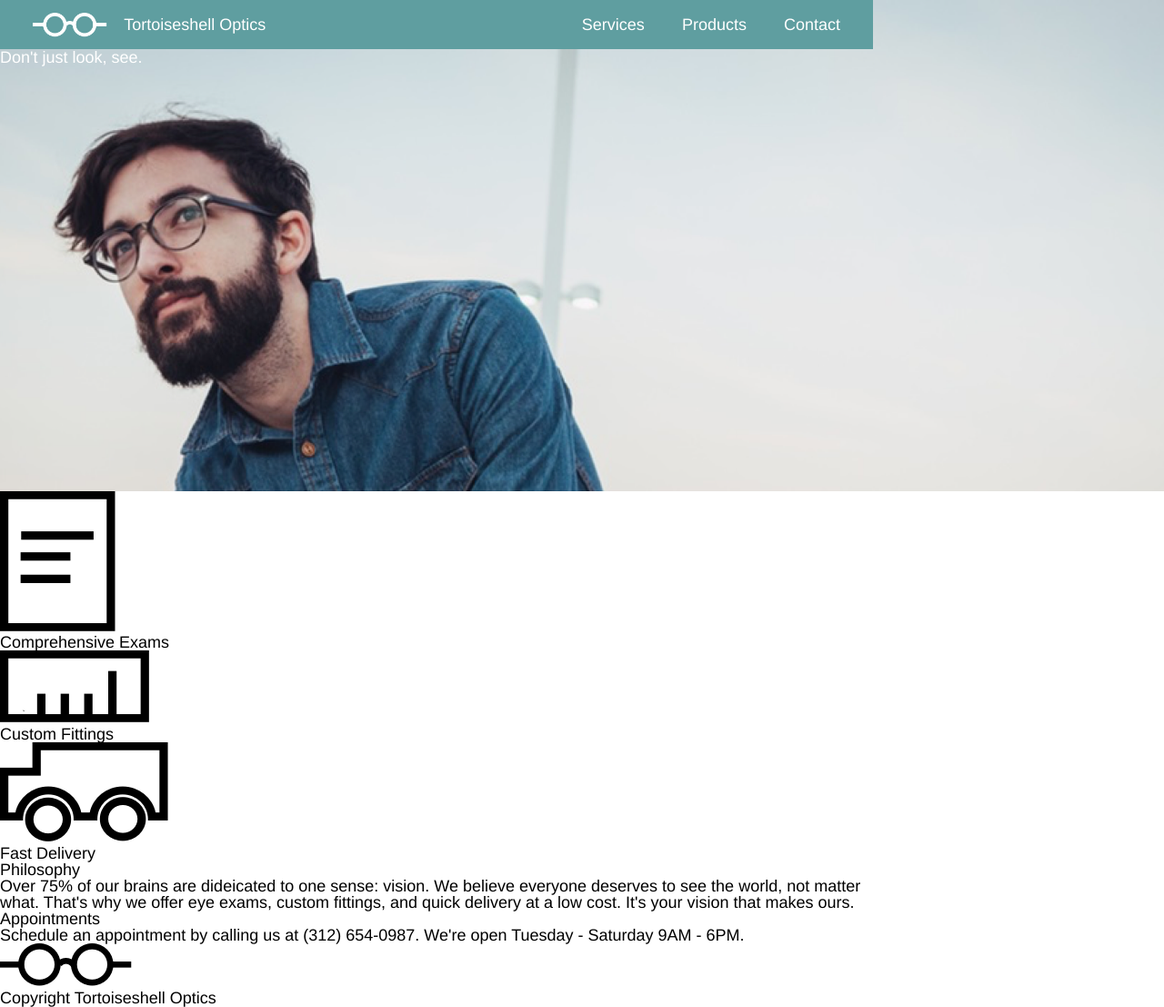
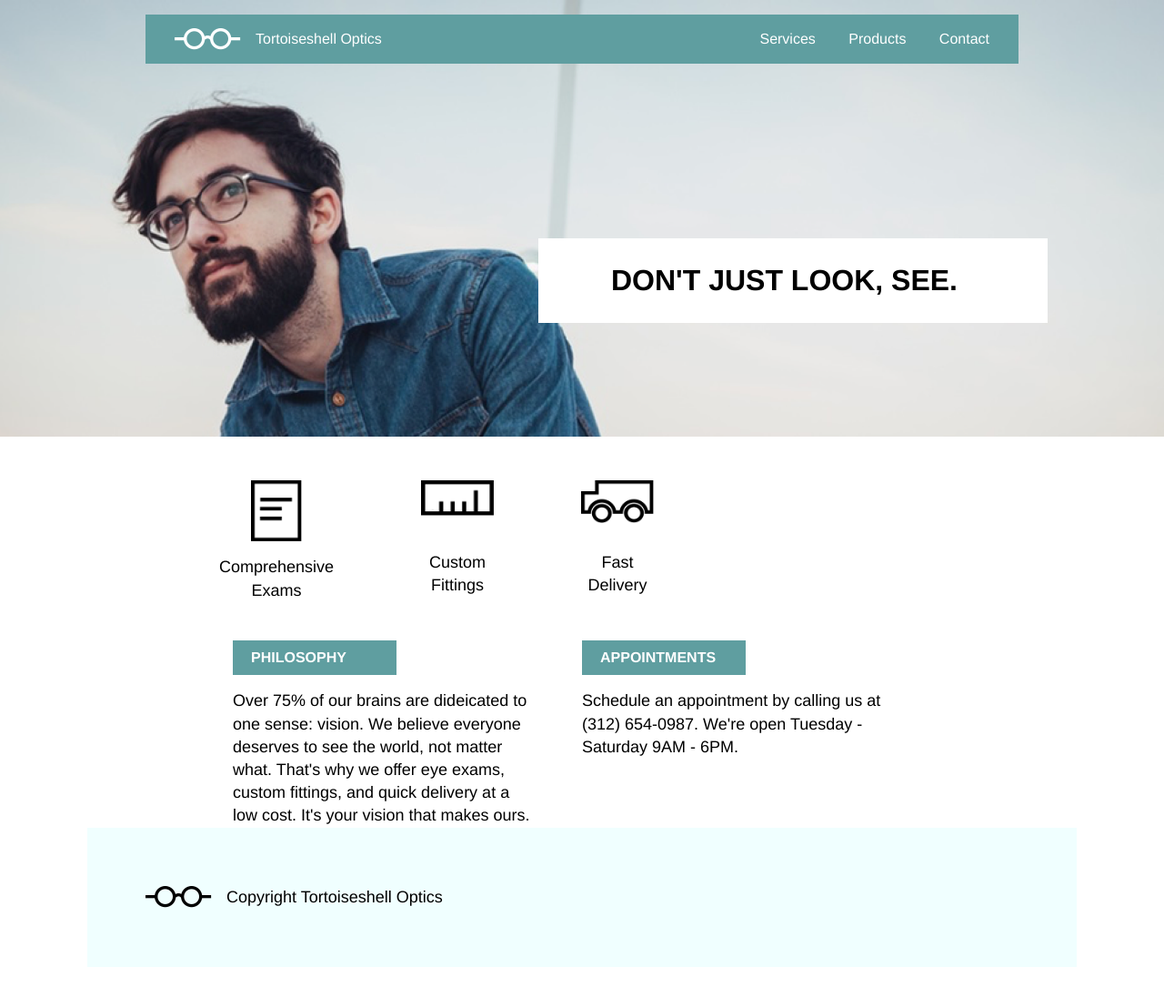
Before and after one commit to jordanCard725/Tortoiseshell-Optics, a plain HTML site: page index.html in a window 1280 px wide. Shown: the whole page at 91% size. After the commit the page ends 1063 px from the top, so only its background shows below. Drawn offline with Linux system fonts and the light colour scheme.

Commit message:
Completed CSS and HTML for desktop styling.

```diff
--- a/index.html
+++ b/index.html
@@ -20,7 +20,7 @@
 
       <!-- logo on banner -->
 
-      <div class="logo-banner container">
+      <div class="logo-banner container flex">
         <div class="logo">
           <img src="resources/images/logo-white.png" alt="white glasses logo">
           <span>Tortoiseshell Optics</span>
@@ -36,32 +36,42 @@
 
 
       <!-- dont just look, see -->
-
-      <div class="look-see container">
-        <h1>Don't just look, see.</h1>
+      <div class="dont container flex">
+        <div class="look-see">
+          <h1>Don't just look, see.</h1>
+        </div>
       </div>
     </div>
 
     <!-- PROCESS SECTION -->
 
-    <div class="process container">
+    <div class="process container flex">
       <div class="step">
-        <img src="resources/images/paper-icon.png" alt="paper icon">
-        <p>Comprehensive Exams</p>
+        <img class="paper" src="resources/images/paper-icon.png" alt="paper icon">
+        <div>
+          <p>Comprehensive</p>
+          <p>Exams</p>
+        </div>
       </div>
       <div class="step">
         <img src="resources/images/ruler-icon.png" alt="ruler icon">
-        <p> Custom Fittings</p>
+        <div>
+          <p>Custom</p>
+          <p>Fittings</p>
+        </div>
       </div>
       <div class="step">
         <img src="resources/images/truck-icon.png" alt="truck icon">
-        <p>Fast Delivery</p>
+        <div>
+          <p>Fast</p>
+          <p>Delivery</p>
+        </div>
       </div>
     </div>
 
     <!-- PHILOSOPHY & APPOINTMENTS -->
 
-    <div class="appt-sched container">
+    <div class="appt-sched container flex">
       <div class="box">
         <h3>Philosophy</h3>
         <p>Over 75% of our brains are dideicated to one sense: vision. We believe everyone deserves to see the world, not matter what. That's why we offer eye exams, custom fittings, and quick delivery at a low cost. It's your vision that makes ours.</p>
@@ -74,7 +84,7 @@
 
     <!-- FOOTER -->
 
-    <footer class="container">
+    <footer class="container flex">
       <img src="resources/images/logo-black.png" alt="black glasses logo">
       <h6>Copyright Tortoiseshell Optics</h6>
     </footer>
--- a/resources/css/style.css
+++ b/resources/css/style.css
@@ -1,11 +1,16 @@
-html {
+body {
   font-size: 18px;
   line-height: 1.4;
   font-family: Helvetica;
 }
 
+.flex {
+  display: flex;
+}
+
 .container {
     width: 960px;
+    margin: auto;
 }
 /* Main Picture */
 
@@ -23,10 +28,11 @@ html {
 
 .logo-banner {
   background-color: cadetblue;
-  display: flex;
   justify-content: space-between;
   align-items: center;
   font-size: 1rem;
+  position: relative;
+  top: 1rem;
 }
 .logo-banner .logo {
   display: flex;
@@ -45,3 +51,77 @@ html {
   color: white;
   text-decoration: none;
 }
+
+/* Look, See */
+
+.dont {
+  display: flex;
+  justify-content: flex-end;
+}
+.look-see {
+  background-color: white;
+  color: black;
+  font-weight: bold;
+  font-size: 2rem;
+  width: 25rem;
+  padding: 1.5rem 5rem;
+  text-transform: uppercase;
+  margin-top: 13rem;
+  margin-right: -2rem;
+}
+
+/* Process Section */
+
+.process {
+  justify-content: center;
+  margin: 3rem 0;
+}
+.process .step {
+  display: flex;
+  flex-direction: column;
+  justify-content: space-between;
+  height: 8rem;
+  margin: 0 3rem;
+  text-align: center;
+}
+.step img {
+  align-self: center;
+  width: 5rem;
+  margin-bottom: 1rem;
+}
+
+.step img.paper {
+  width: 3.5rem;
+}
+
+/* Philosophy / Appointments */
+
+.appt-sched {
+  justify-content: center;
+}
+.box {
+  width: 35%;
+  margin-right: 5%;
+}
+.box h3 {
+  font-weight: bold;
+  font-size: 1rem;
+  padding: .5rem 0 .5rem 1.25rem;
+  width: 10rem;
+  background-color: cadetblue;
+  color: white;
+  text-transform: uppercase;
+  margin-bottom: 1rem;
+}
+
+/* FOOTER */
+
+footer {
+  padding: 4rem;
+  margin-top: 5rem;
+  background-color: azure;
+}
+footer img {
+  height: 1.5rem;
+  margin-right: 1rem;
+}
```
